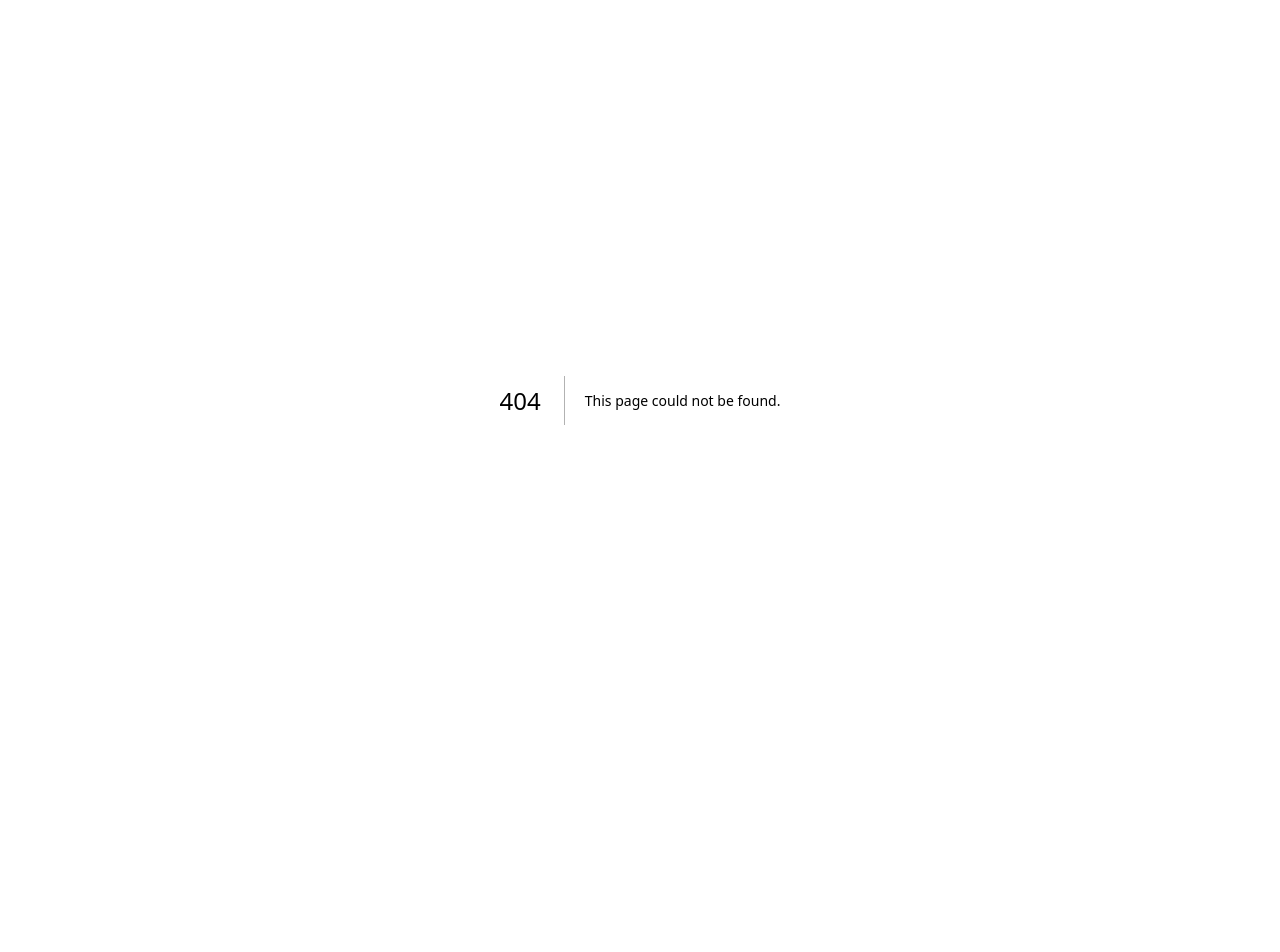
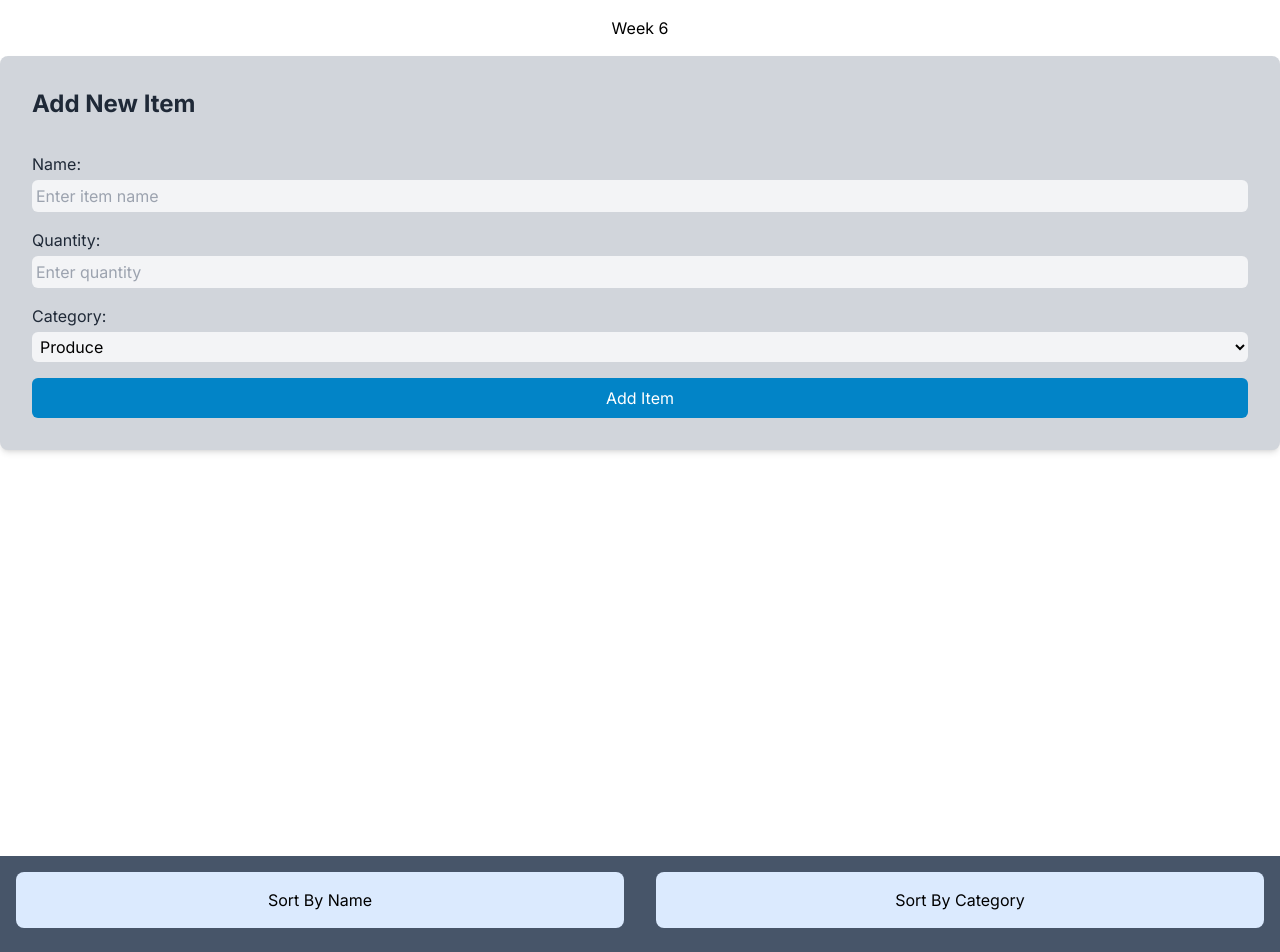
Before and after one commit to kngjms15/cprg306-assignments, a Next.js app: page /week6 in a window 1280 px wide. Before the commit this address had no page. Shown: the top 952 px of the page. Before the commit the page ends 800 px from the top, so only its background shows below. Built offline with nearby package versions, Linux system fonts and the light colour scheme.

Commit message:
Added week6 assignment

```diff
--- a/app/page.js
+++ b/app/page.js
@@ -15,18 +15,21 @@ export default function Home() {
       <div class="flex justify-center">
         <StudentInfo />
       </div>
-        <div class="flex flex-row gap-4 m-4 w-full">
-          <div class="flex-1 text-center bg-blue-100 hover:bg-blue-500 p-6 rounded-lg">
-            <Link href="week2">Week 2</Link>
+        <div class="flex flex-row gap-4 m-4 w-full items-center justify-center">
+          <div>
+            <Link href="week2" class="flex-1 text-center bg-blue-100 hover:bg-blue-500 p-6 rounded-lg">Week 2</Link>
           </div>
-          <div class="flex-1 text-center bg-blue-100 hover:bg-blue-500 p-6 rounded-lg">
-            <Link href="week3">Week 3</Link>
+          <div>
+            <Link href="week3" class="flex-1 text-center bg-blue-100 hover:bg-blue-500 p-6 rounded-lg">Week 3</Link>
           </div>
-          <div class="flex-1 text-center bg-blue-100 hover:bg-blue-500 p-6 rounded-lg">
-            <Link href="week4">Week 4</Link>
+          <div>
+            <Link href="week4" class="flex-1 text-center bg-blue-100 hover:bg-blue-500 p-6 rounded-lg">Week 4</Link>
           </div>
-          <div class="flex-1 text-center bg-blue-100 hover:bg-blue-500 p-6 rounded-lg">
-            <Link href="week5">Week 5</Link>
+          <div>
+            <Link href="week5" class="flex-1 text-center bg-blue-100 hover:bg-blue-500 p-6 rounded-lg">Week 5</Link>
+          </div>
+          <div>
+            <Link href="week6" class="flex-1 text-center bg-blue-100 hover:bg-blue-500 p-6 rounded-lg">Week 6</Link>
           </div>
         </div>
 
--- /dev/null
+++ b/app/week6/item-list.js
@@ -0,0 +1,54 @@
+"use client";
+
+
+import Item from "./item.js";
+import { useState } from "react";
+
+
+
+export default function ItemList({items}) {
+    // Initialize state variables
+    const [sortBy, setSortBy] = useState("name");
+
+
+    //Sorts the items by name or category
+    const sortedItems = items.sort((a, b) => {
+      if (sortBy === "name") {
+        return a.name.localeCompare(b.name);}
+      else if (sortBy === "category") {
+        return a.category.localeCompare(b.category);}
+      });
+
+    return (
+
+      <div className="bg-slate-600 ">
+
+        <div className="flex">
+          <button
+            value = "name"
+            onClick={() => setSortBy("name")}
+            class="flex-1 text-center m-4 p-4 bg-blue-100 hover:bg-blue-500 rounded-lg">
+            Sort By Name
+          </button>
+
+          <button
+          value = "category"
+          onClick={() => setSortBy("category")}
+          class="flex-1 text-center m-4 p-4 bg-blue-100 hover:bg-blue-500 rounded-lg">
+            Sort By Category
+          </button>
+
+        </div>
+          <ul>
+            {sortedItems.map((item) => (
+              <Item
+                key={item.id}
+                name={item.name}
+                quantity={item.quantity}
+                category={item.category}
+              />
+            ))}
+          </ul>
+      </div>
+    );
+}
--- /dev/null
+++ b/app/week6/item.js
@@ -0,0 +1,16 @@
+import React from 'react';
+
+
+export default function Item({name, quantity, category}) {
+    return (
+
+        <div className="bg-slate-600 flex justify-center items-center">
+            <ul className="bg-gray-300 h-16 p-4 w-96 m-4 text-center rounded-lg hover:bg-blue-300">
+                <li>
+                   {name}, {quantity}, {category}
+                </li>
+            </ul>
+        </div>
+
+    );
+}
--- /dev/null
+++ b/app/week6/items.json
@@ -0,0 +1,74 @@
+[
+  {
+    "id": "1h2GJKH12gkHG31h1H",
+    "name": "milk, 4 L 🥛",
+    "quantity": 1,
+    "category": "dairy"
+  },
+  {
+    "id": "2KJH3k2j3H1k2J3K1H",
+    "name": "bread 🍞",
+    "quantity": 2,
+    "category": "bakery"
+  },
+  {
+    "id": "3h2KJH3k2j3H1k2J3",
+    "name": "eggs, dozen 🥚",
+    "quantity": 2,
+    "category": "dairy"
+  },
+  {
+    "id": "4k2J3K1H2GJKH12gk",
+    "name": "bananas 🍌",
+    "quantity": 6,
+    "category": "produce"
+  },
+  {
+    "id": "5H1h1H2KJH3k2j3H",
+    "name": "broccoli 🥦",
+    "quantity": 3,
+    "category": "produce"
+  },
+  {
+    "id": "6H1k2J3K1H2GJKH1",
+    "name": "chicken breasts, 1 kg 🍗",
+    "quantity": 1,
+    "category": "meat"
+  },
+  {
+    "id": "7gkHG31h1H2KJH3k",
+    "name": "pasta sauce 🍝",
+    "quantity": 3,
+    "category": "canned goods"
+  },
+  {
+    "id": "8j3H1k2J3K1H2GJK",
+    "name": "spaghetti, 454 g 🍝",
+    "quantity": 2,
+    "category": "dry goods"
+  },
+  {
+    "id": "9H12gkHG31h1H2KJ",
+    "name": "toilet paper, 12 pack 🧻",
+    "quantity": 1,
+    "category": "household"
+  },
+  {
+    "id": "10H3k2j3H1k2J3K1",
+    "name": "paper towels, 6 pack",
+    "quantity": 1,
+    "category": "household"
+  },
+  {
+    "id": "11k2J3K1H2GJKH12",
+    "name": "dish soap 🍽️",
+    "quantity": 1,
+    "category": "household"
+  },
+  {
+    "id": "12GJKH12gkHG31h1",
+    "name": "hand soap 🧼",
+    "quantity": 4,
+    "category": "household"
+  }
+]
--- /dev/null
+++ b/app/week6/new-item.js
@@ -0,0 +1,104 @@
+"use client";
+
+import { useState } from "react";
+
+
+export default function NewItem({onAddItem}) {
+    const [name, setName] = useState("");
+    const [quantity, setQuantity] = useState("1");
+    const [category, setCategory] = useState("Produce");
+
+
+    const handleSubmit = (event) => {
+        event.preventDefault();
+
+        const newItem = {
+            name: name,
+            quantity: quantity,
+            category: category,
+        };
+
+        // Call the onAddItem prop to add the dw item to the list in page.js
+        onAddItem(newItem);// Pass the new item to the onAddItem function in page.js
+
+        event.preventDefault();
+
+        setName("");
+        setQuantity("1");
+        setCategory("Produce");
+
+    };
+
+    // Event handlers for the form inputs
+    const nameChange = (event) => {
+        setName(event.target.value);
+    };
+
+    const quantityChange = (event) => {
+        setQuantity(event.target.value);
+    };
+
+    const categoryChange = (event) => {
+        setCategory(event.target.value);
+    };
+
+
+    return (
+        <main>
+        <div className="min-h-screen bg-blue-gray-100 items-center justify-center">
+            <div className="bg-gray-300 p-8 rounded-lg shadow-md">
+            <h1 className="text-2xl text-gray-800 font-bold mb-8">
+                Add New Item
+            </h1>
+            <form onSubmit={handleSubmit}>
+                <label className="block mb-4">
+                <span className="text-gray-800" >Name:</span>
+                <input
+                    required
+                    type="text"
+                    onChange={nameChange}
+                    placeholder = "Enter item name"
+                    className="mt-1 p-1 block w-full rounded-md text-black bg-gray-100 focus:bg-white"
+                />
+                </label>
+
+                <label className="block mb-4">
+                <span className="text-gray-800">Quantity:</span>
+                <input
+                    required
+                    type="number"
+                    onChange={quantityChange}
+                    placeholder = "Enter quantity"
+                    className="mt-1 p-1 block w-full rounded-md text-black bg-gray-100 focus:bg-white"
+                />
+                </label>
+
+                <label className="block mb-4">
+                <span className="text-gray-800">Category:</span>
+                <select className="mt-1 p-1 block w-full rounded-md text-black bg-gray-100 focus:bg-white" required placeholder="Select Category" onChange={categoryChange}>
+                    <option value="Produce">Produce</option>
+                    <option value="Dairy">Dairy</option>
+                    <option value="Bakery">Bakery</option>
+                    <option value="Meat">Meat</option>
+                    <option value="Frozen Foods">Frozen Foods</option>
+                    <option value="Canned Goods">Canned Goods</option>
+                    <option value="Dry Goods">Dry Goods</option>
+                    <option value="Beverages">Beverages</option>
+                    <option value="Snacks">Snacks</option>
+                    <option value="Household">Household</option>
+                    <option value="Other">Other</option>
+                </select>
+                </label>
+
+                <button
+                type="submit"
+                className="w-full py-2 px-4 bg-sky-600 hover:bg-sky-500 rounded-md text-white"
+                >
+                Add Item
+                </button>
+            </form>
+            </div>
+        </div>
+        </main>
+    )
+}
--- /dev/null
+++ b/app/week6/page.js
@@ -0,0 +1,30 @@
+"use client";
+
+import ItemList from "./item-list";
+import NewItem from "./new-item";
+import React, { useState } from "react";
+import itemsData from "./items.json";
+
+export default function Week6() {
+    //initialize state for items with data from items.json
+    const [items, setItems] = useState(itemsData);
+
+    //Event handler to add enw item to the list
+    const onAddItem = (newItem) => {
+        setItems([...items, newItem]);
+    };
+
+
+    return (
+        <main>
+            <h1 className="flex flex-col items-center m-4  ">Week 6</h1>
+
+
+            {/* Pass the onAddItem function to the NewItem component */}
+            <NewItem onAddItem={onAddItem} />
+            {/* Pass the items state variable to the ItemList component */}
+            <ItemList items={items} />
+
+        </main>
+    );
+}
```
